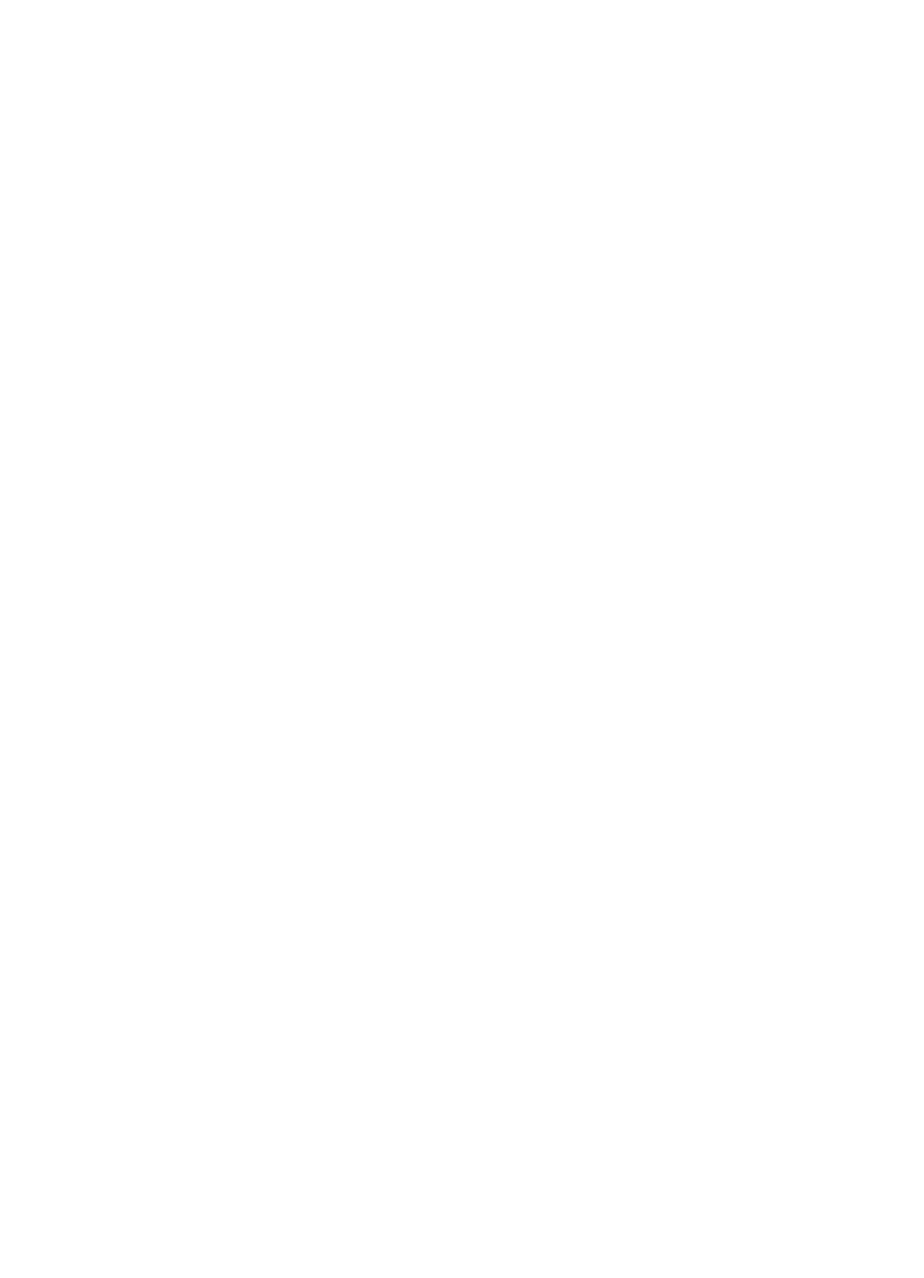
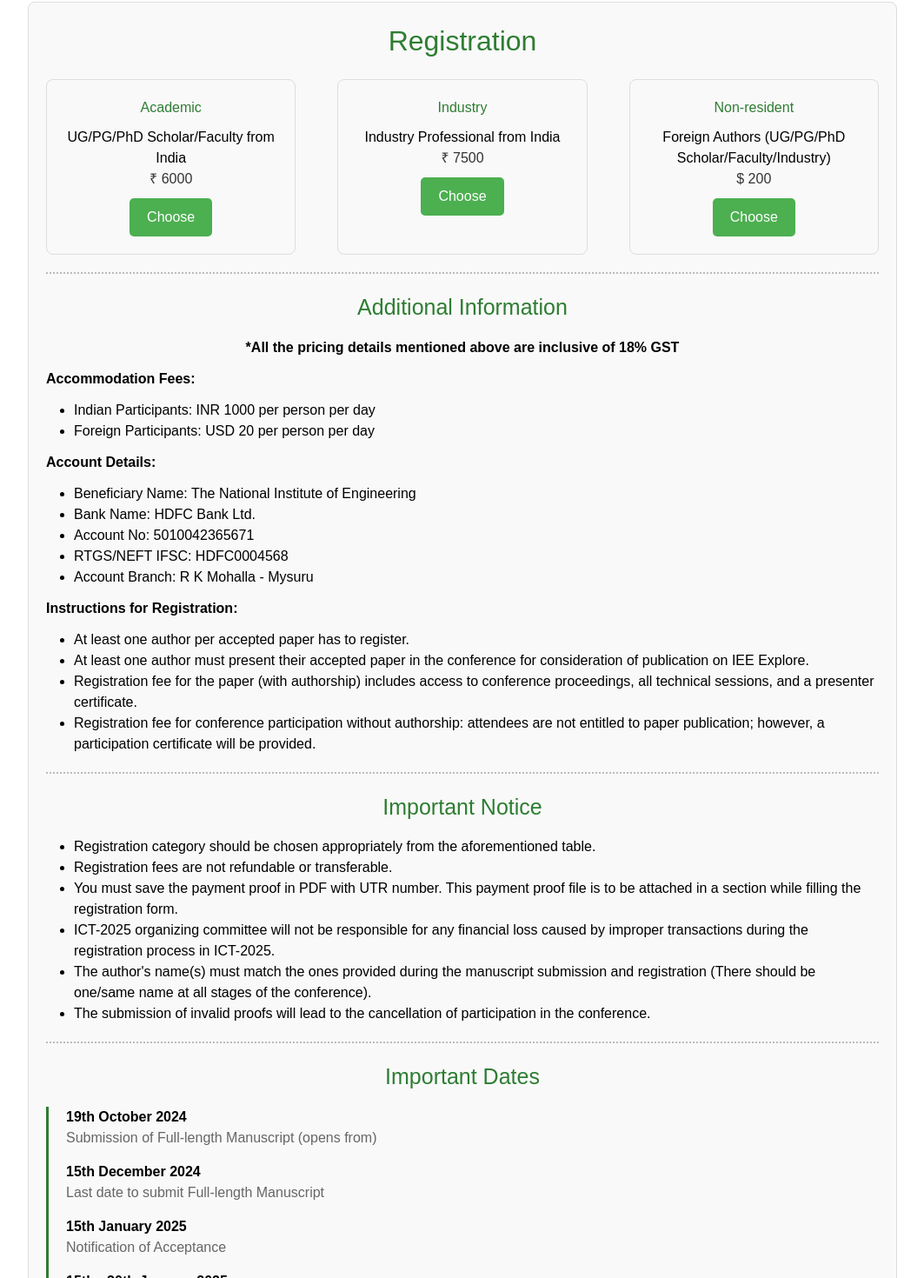
Before and after one commit to optimumsync/icst2025, a React (Create React App) app: page /Registration in a window 1280 px wide. Before the commit this address had no page. Shown: the part 18-1488 px from the top of the page at 87% size, without its empty margins (108-1171 px from the left). Before the commit the page ends 800 px from the top, so only its background shows below. Built offline with nearby package versions, Linux system fonts and the light colour scheme.

Commit message:
registrationpage

```diff
--- a/src/App.js
+++ b/src/App.js
@@ -4,6 +4,8 @@ import Navbar from "./components/Navbar";
 import Home from "./components/Home";
 // import About from "./components/About";
 import Contactus from "./components/Contactus";
+import RegistrationPage from "./components/Registration";
+
 
 function App() {
   return (
@@ -13,6 +15,7 @@ function App() {
         <Route path="/navbar" element={<Navbar />} />
         {/* <Route path="/about" element={<About />} /> */}
         <Route path="/contact" element={<Contactus />} />
+        <Route path="/Registration" element={<RegistrationPage />} />
       </Routes>
     </BrowserRouter>
   );
--- /dev/null
+++ b/src/components/Registration.js
@@ -0,0 +1,131 @@
+import React from "react";
+import "./RegistrationPage.css"; // Include this CSS file
+
+const RegistrationPage = () => {
+  return (
+    <div className="registration-container">
+      <h1 className="title">Registration</h1>
+
+      {/* Categories Section */}
+      <div className="categories">
+        <div className="category-card">
+          <h3>Academic</h3>
+          <p>UG/PG/PhD Scholar/Faculty from India</p>
+          <h2>₹ 6000</h2>
+          <button>Choose</button>
+        </div>
+        <div className="category-card">
+          <h3>Industry</h3>
+          <p>Industry Professional from India</p>
+          <h2>₹ 7500</h2>
+          <button>Choose</button>
+        </div>
+        <div className="category-card">
+          <h3>Non-resident</h3>
+          <p>Foreign Authors (UG/PG/PhD Scholar/Faculty/Industry)</p>
+          <h2>$ 200</h2>
+          <button>Choose</button>
+        </div>
+      </div>
+      <div className="dotted-line"></div>
+      {/* Additional Information */}
+      <div className="info-card">
+        <h1 className="text-center">Additional Information</h1>
+        <p className="text-center">
+          <strong>*All the pricing details mentioned above are inclusive of 18% GST</strong>
+        </p>
+        <h3 className="my-3"><strong>Accommodation Fees:</strong></h3>
+        <ul className="ms-3">
+          <li>Indian Participants: INR 1000 per person per day</li>
+          <li>Foreign Participants: USD 20 per person per day</li>
+        </ul>
+        <h3 className="my-3"><strong>Account Details:</strong></h3>
+        <ul className="ms-3">
+          <li>Beneficiary Name: The National Institute of Engineering</li>
+          <li>Bank Name: HDFC Bank Ltd.</li>
+          <li>Account No: 5010042365671</li>
+          <li>RTGS/NEFT IFSC: HDFC0004568</li>
+          <li>Account Branch: R K Mohalla - Mysuru</li>
+        </ul>
+        <h3 className="my-3"><strong>Instructions for Registration:</strong></h3>
+        <ul className="ms-3">
+          <li>At least one author per accepted paper has to register.</li>
+          <li>
+            At least one author must present their accepted paper in the conference for consideration of publication on
+            IEE Explore.
+          </li>
+          <li>
+            Registration fee for the paper (with authorship) includes access to conference proceedings, all technical
+            sessions, and a presenter certificate.
+          </li>
+          <li>
+            Registration fee for conference participation without authorship: attendees are not entitled to paper
+            publication; however, a participation certificate will be provided.
+          </li>
+        </ul>
+
+
+      {/* Important Notice */}
+        <div className="dotted-line"></div>
+
+        <h1 className="text-center my-3">Important Notice</h1>
+        <ul className="ms-3">
+          <li>Registration category should be chosen appropriately from the aforementioned table.</li>
+          <li>Registration fees are not refundable or transferable.</li>
+          <li>
+            You must save the payment proof in PDF with UTR number. This payment proof file is to be attached in a
+            section while filling the registration form.
+          </li>
+          <li>
+            ICT-2025 organizing committee will not be responsible for any financial loss caused by improper
+            transactions during the registration process in ICT-2025.
+          </li>
+          <li>
+            The author's name(s) must match the ones provided during the manuscript submission and registration (There
+            should be one/same name at all stages of the conference).
+          </li>
+          <li>
+            The submission of invalid proofs will lead to the cancellation of participation in the conference.
+          </li>
+        </ul>
+
+        <div className="dotted-line"></div>
+      {/* Important Dates */}
+
+        <h1 className="text-center my-3">Important Dates</h1>
+        <div className="timeline">
+          <div className="timeline-item">
+            <p>19th October 2024</p>
+            <span>Submission of Full-length Manuscript (opens from)</span>
+          </div>
+          <div className="timeline-item">
+            <p>15th December 2024</p>
+            <span>Last date to submit Full-length Manuscript</span>
+          </div>
+          <div className="timeline-item">
+            <p>15th January 2025</p>
+            <span>Notification of Acceptance</span>
+          </div>
+          <div className="timeline-item">
+            <p>15th - 30th January 2025</p>
+            <span>Submission of Camera-ready Manuscript and Copyright form</span>
+          </div>
+          <div className="timeline-item">
+            <p>15th - 30th January 2025</p>
+            <span>Registration Dates</span>
+          </div>
+          <div className="timeline-item">
+            <p>25th January 2025</p>
+            <span>Last Date for Registration</span>
+          </div>
+          <div className="timeline-item">
+            <p>19th and 20th February 2025</p>
+            <span>Conference Dates</span>
+          </div>
+        </div>
+      </div>
+    </div>
+  );
+};
+
+export default RegistrationPage;
--- /dev/null
+++ b/src/components/RegistrationPage.css
@@ -0,0 +1,94 @@
+body {
+    font-family: Arial, sans-serif;
+    margin: 0;
+    padding: 0;
+  }
+
+  .registration-container {
+    padding: 20px;
+    max-width: 1000px;
+    margin: auto;
+    border: 1px solid #ddd;
+    border-radius: 8px;
+    padding: 20px;
+    margin-bottom: 20px;
+    margin-top: 20px;
+    background-color: #f9f9f9;
+  }
+
+  .title {
+    text-align: center;
+    color: #2e7d32;
+    font-size: 32px;
+    margin-bottom: 20px;
+  }
+
+  .categories {
+    display: flex;
+    justify-content: space-between;
+    margin-bottom: 20px;
+  }
+
+  .category-card {
+    border: 1px solid #ddd;
+    border-radius: 8px;
+    padding: 20px;
+    width: 30%;
+    text-align: center;
+    background-color: #f9f9f9;
+  }
+
+  .category-card h3 {
+    color: #2e7d32;
+    margin-bottom: 10px;
+  }
+
+  .category-card h2 {
+    color: #333;
+  }
+
+  .category-card button {
+    margin-top: 10px;
+    padding: 10px 20px;
+    background-color: #4caf50;
+    color: white;
+    border: none;
+    border-radius: 5px;
+    cursor: pointer;
+  }
+
+
+
+  .info-card h1 {
+    color: #2e7d32;
+    font-size: 25px;
+    margin-bottom: 15px;
+  }
+
+  .info-card ul {
+    list-style: disc;
+    padding-left: 20px;
+  }
+
+  .timeline {
+    padding-left: 20px;
+    border-left: 3px solid #2e7d32;
+  }
+
+  .timeline-item {
+    margin-bottom: 15px;
+  }
+
+  .timeline-item p {
+    font-weight: bold;
+    margin: 0;
+  }
+
+  .timeline-item span {
+    display: block;
+    color: #666;
+  }
+  .dotted-line {
+    border-top: 2px dotted #bbb;
+    margin: 20px 0;
+  }
```
